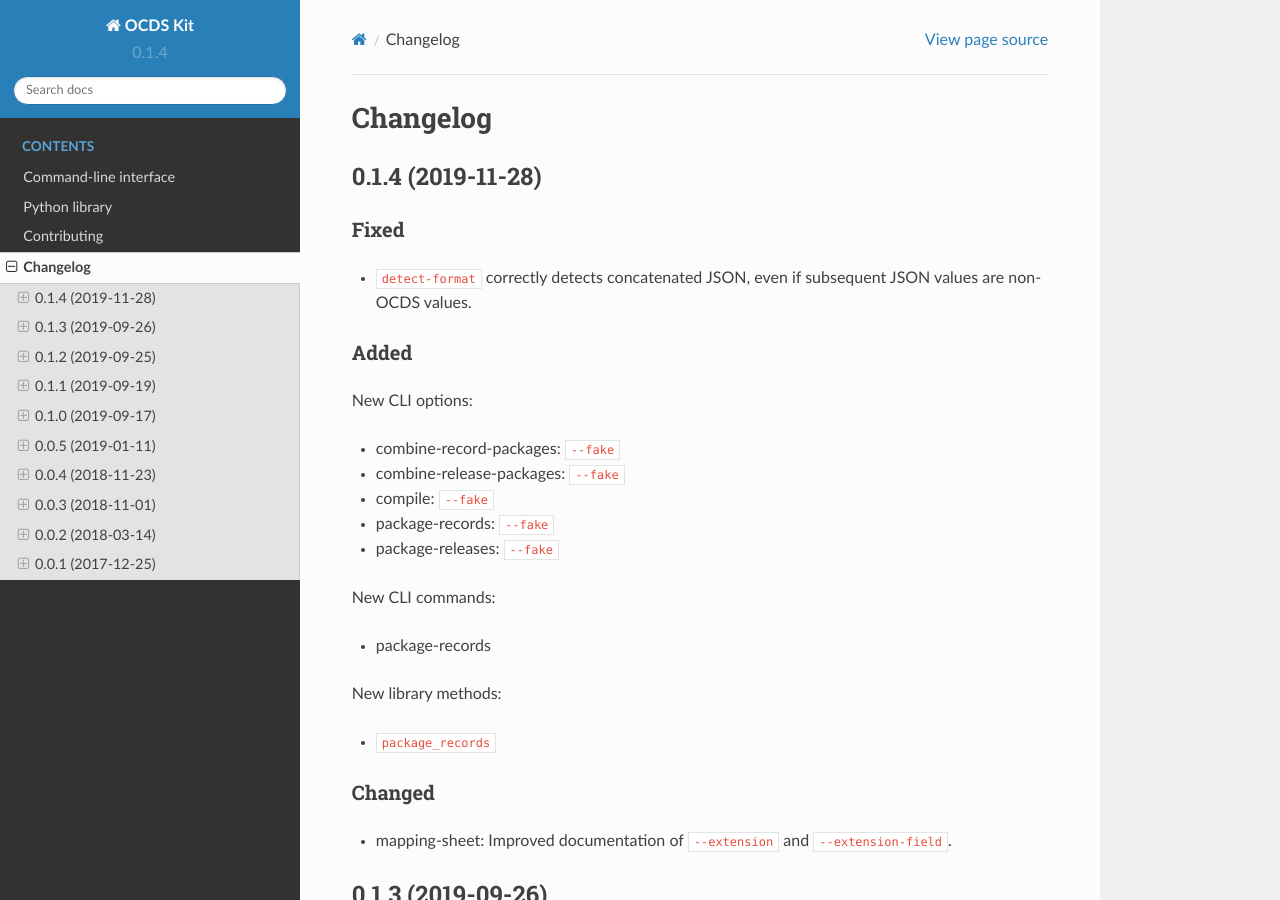
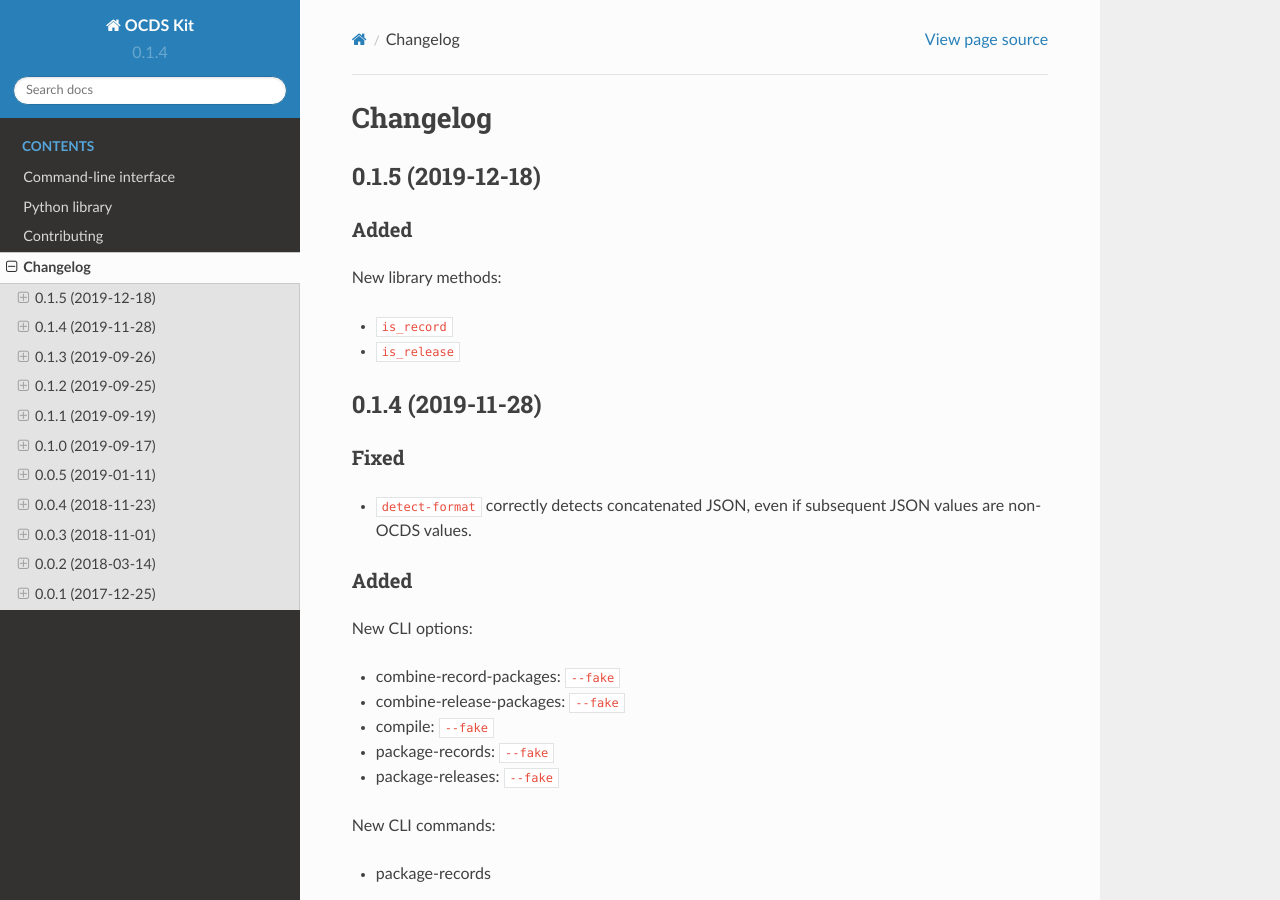
Before and after one commit to open-contracting/ocdskit, a Sphinx documentation site: the page built from docs/changelog.rst, in a window 1280 px wide and 900 px high. Built offline with Sphinx 7.4.7 and the Read the Docs theme 2.0.0, drawn with Linux system fonts in a browser that asks for light colours.

Commit message:
Add is_record and is_release methods

```diff
--- a/docs/changelog.rst
+++ b/docs/changelog.rst
@@ -1,5 +1,16 @@
 Changelog
 =========
+
+0.1.5 (2019-12-18)
+------------------
+
+Added
+~~~~~
+
+New library methods:
+
+-  ``is_record``
+-  ``is_release``
 
 0.1.4 (2019-11-28)
 ------------------
```
Also changed, not shown: 1 other file.
